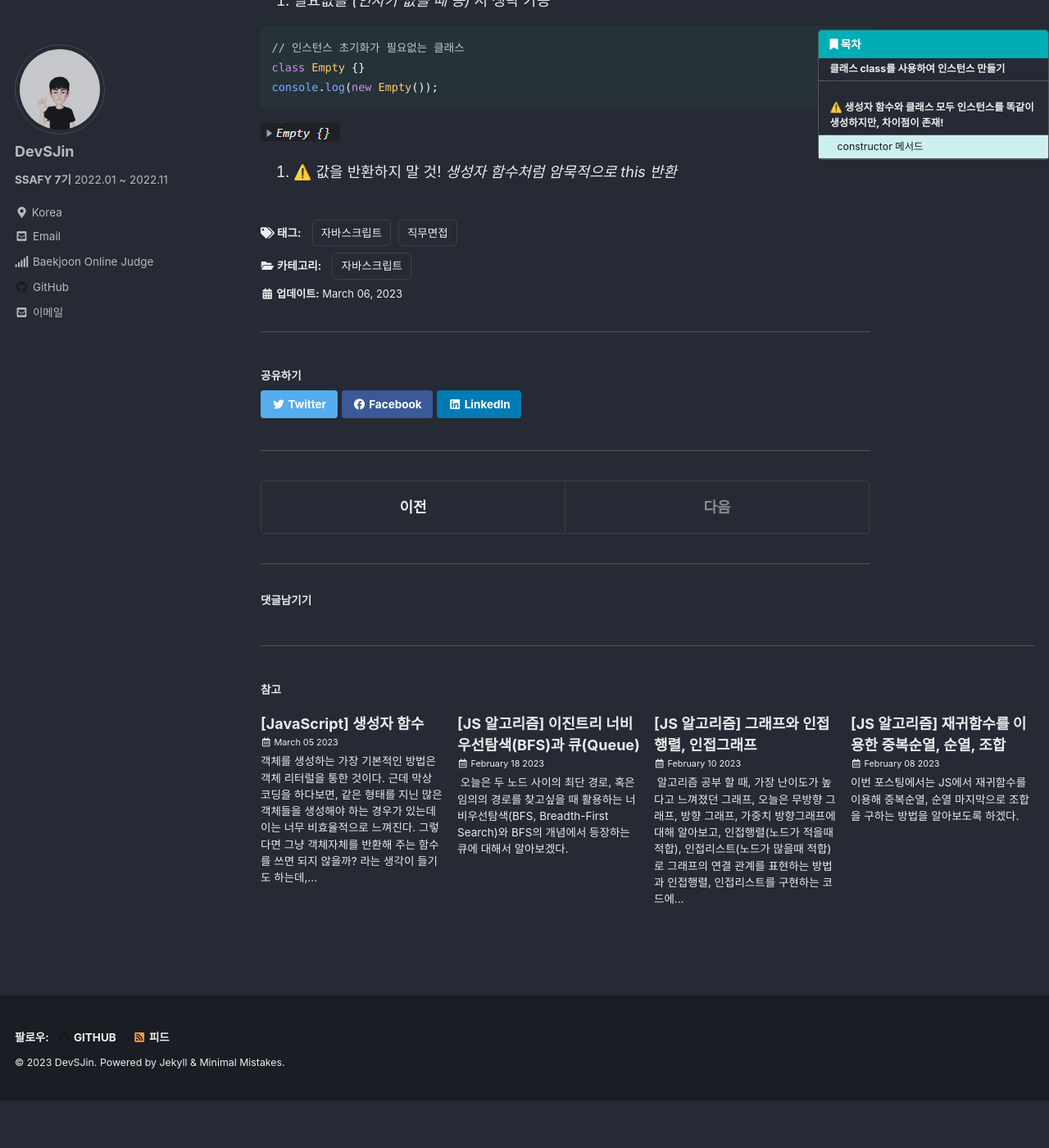
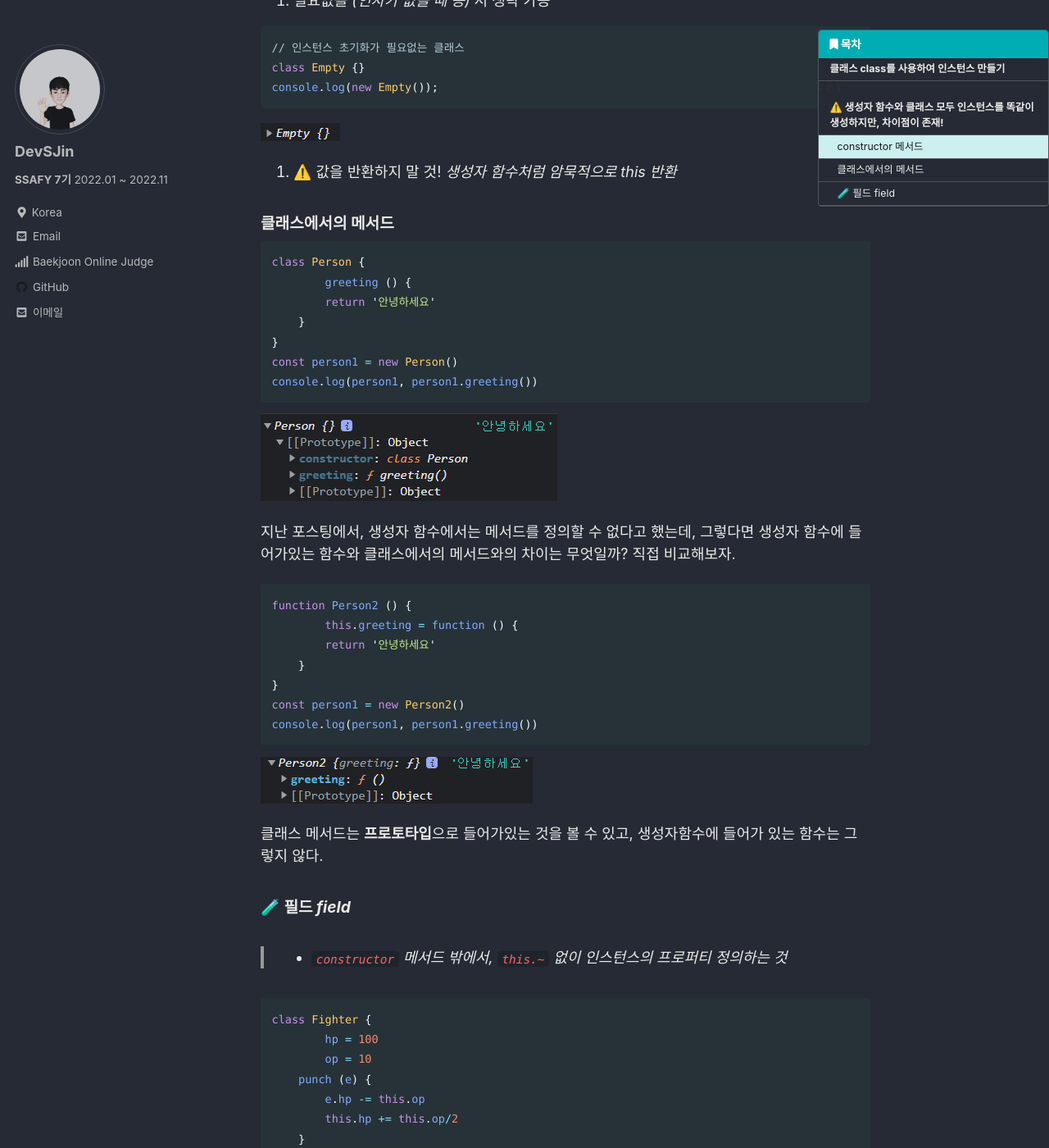
Before and after one commit to DevSJin/DevSJin.github.io, a Jekyll site: the page built from _posts/javascript/2023-03-06-자바스크립트 클래스.md, in a window 1280 px wide and 1400 px high, scrolled down 2389 px. Shown: the whole window at 82% size. Built offline with Jekyll 4.4.1, drawn with Linux system fonts in a browser that asks for light colours; cached includes are drawn as plain includes; comment, search, counter and statistics services are not loaded; before the commit the page ends 3731 px from its top, so only the background shows below that; some of the changed text lies outside the part shown.

Commit message:
클래스 포스팅 추가

````diff
--- a/_posts/javascript/2023-03-06-자바스크립트 클래스.md
+++ b/_posts/javascript/2023-03-06-자바스크립트 클래스.md
@@ -108,3 +108,66 @@ console.log(new Empty());
 ![image-20230307225428159](../../assets/images/image-20230307225428159.png)
 
 6. ⚠️ 값을 반환하지 말 것! *생성자 함수처럼 암묵적으로 this 반환*
+
+
+
+#### 클래스에서의 메서드
+
+```js
+class Person {
+	greeting () {
+        return '안녕하세요'
+    }
+}
+const person1 = new Person()
+console.log(person1, person1.greeting())
+```
+
+![image-20230313211608002](../../assets/images/image-20230313211608002.png)
+
+지난 포스팅에서, 생성자 함수에서는 메서드를 정의할 수 없다고 했는데, 그렇다면 생성자 함수에 들어가있는 함수와 클래스에서의 메서드와의 차이는 무엇일까? 직접 비교해보자.
+
+```js
+function Person2 () {
+	this.greeting = function () {
+        return '안녕하세요'
+    }
+}
+const person1 = new Person2()
+console.log(person1, person1.greeting())
+```
+
+![image-20230313211622006](../../assets/images/image-20230313211622006.png)
+
+클래스 메서드는 **프로토타입**으로 들어가있는 것을 볼 수 있고, 생성자함수에 들어가 있는 함수는 그렇지 않다.
+
+
+
+#### 🧪 **필드** *field*
+
+> - `constructor` 메서드 밖에서, `this.~` 없이 인스턴스의 프로퍼티 정의하는 것
+
+```js
+class Fighter {
+	hp = 100
+	op = 10
+    punch (e) {
+        e.hp -= this.op
+        this.hp += this.op/2
+    }
+}
+
+const fighter1 = new Fighter()
+const fighter2 = new Fighter()
+
+console.log(fighter1, fighter2)
+```
+
+![image-20230313211952974](../../assets/images/image-20230313211952974.png)
+
+```js
+fighter1.punch(fighter2)
+console.log(fighter1, fighter2)
+```
+
+![image-20230313212035121](../../assets/images/image-20230313212035121.png)
````
Also changed, not shown: assets/images/image-20230313211140876.png (added), assets/images/image-20230313211608002.png (added), assets/images/image-20230313211622006.png (added), assets/images/image-20230313211952974.png (added), assets/images/image-20230313212035121.png (added).
